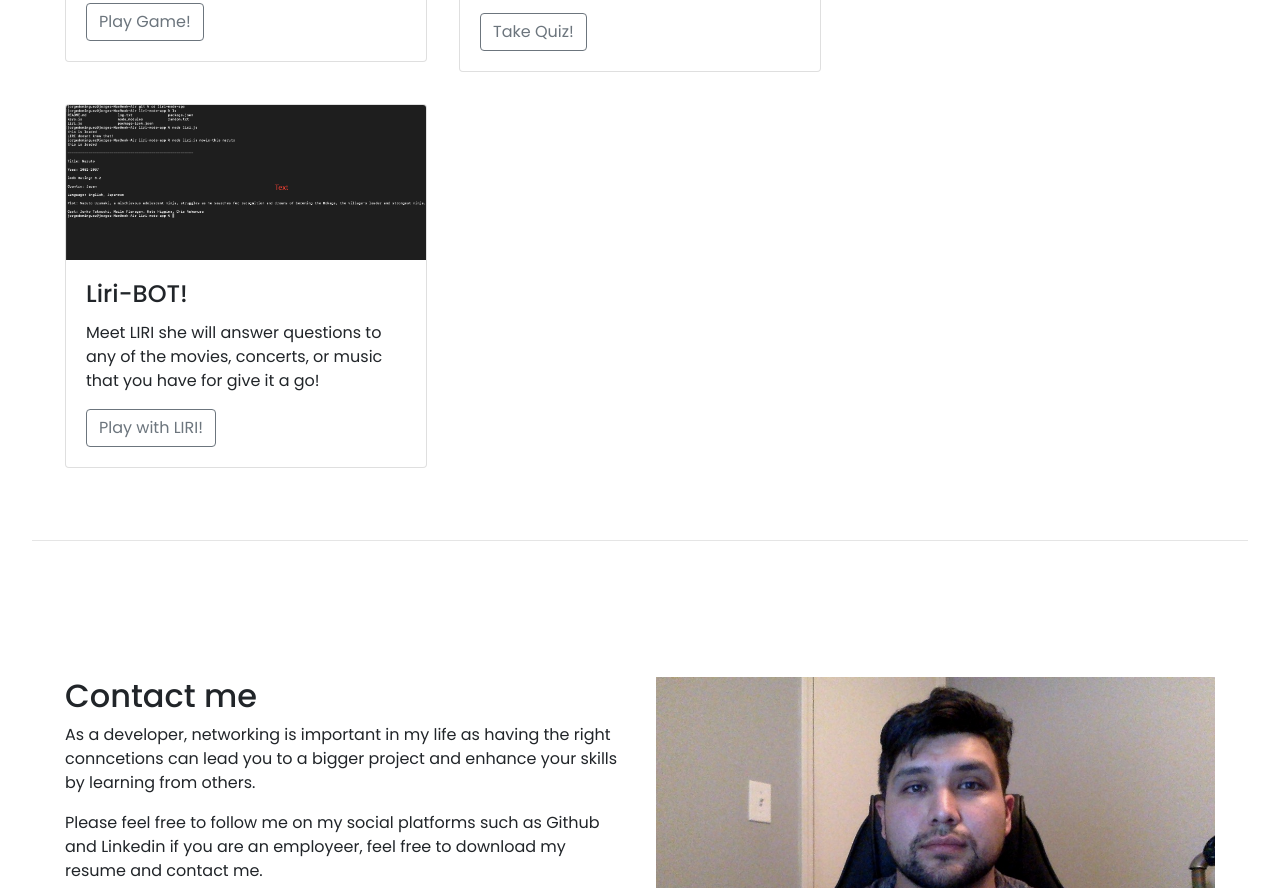
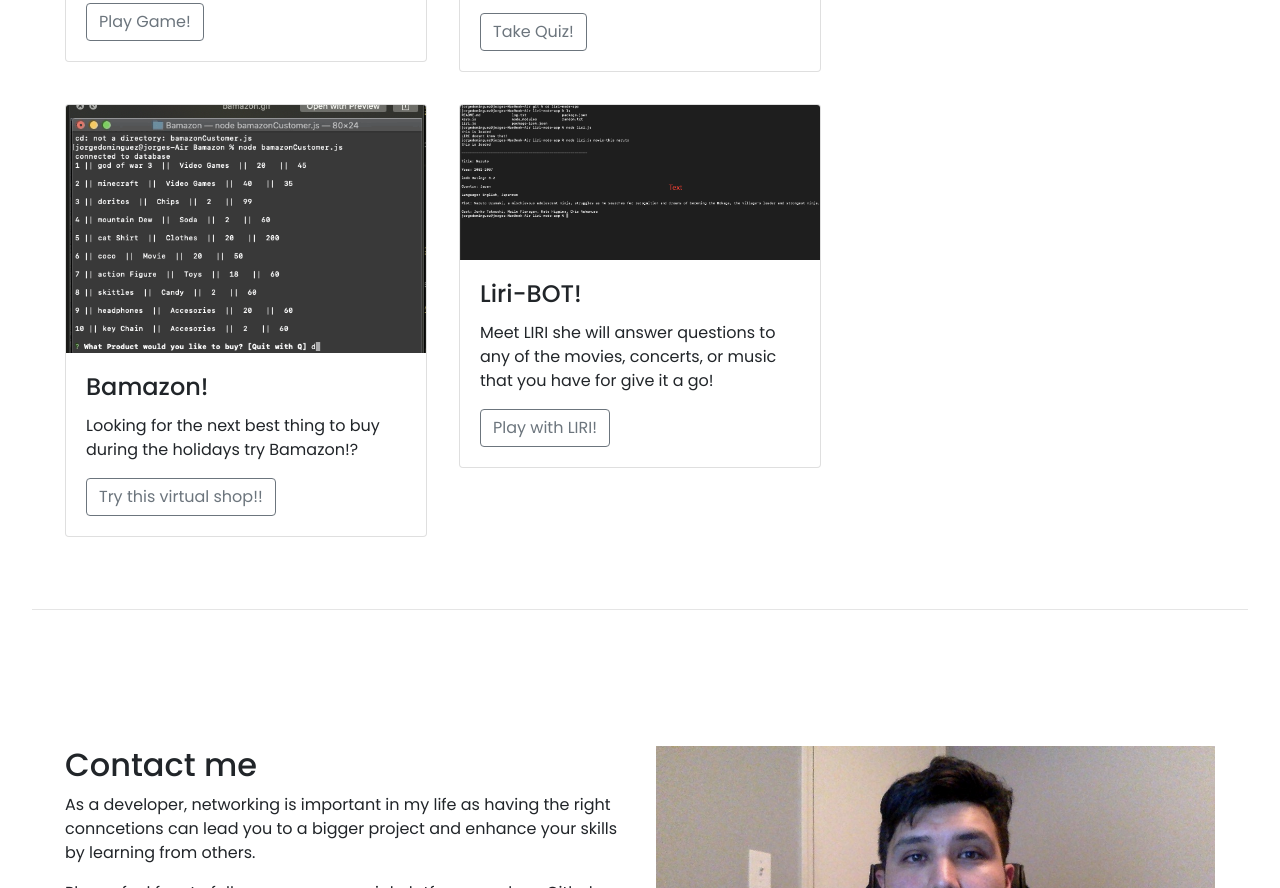
Before and after one commit to dominguez9421/improved-portfolio, a plain HTML site: page index.html in a window 1280 px wide. Shown: the part 2618-3506 px from the top of the page. Drawn offline with nearby package versions, Linux system fonts and the light colour scheme.

Commit message:
added new homework

```diff
--- a/index.html
+++ b/index.html
@@ -169,6 +169,9 @@
 				<div class="col-sm-6 col-md-3">
 					<img class="gif" src="./assets/images/gifs/giphy.gif">
 				</div>
+				<div class="col-sm-6 col-md-3">
+					<img class="gif" src="./assets/images/gifs/bamazon.gif">
+				</div>
 			</div>
 		</div>
 	</div>
@@ -221,6 +224,16 @@
 							database!</p>
 						<a href="https://dominguez9421.github.io/GIPHY-API/" class="btn btn-outline-secondary">Look for
 							your favorite Gifs!</a>
+					</div>
+				</div>
+			</div>
+			<div class="col-md-4">
+				<div class="card">
+					<img class="card-img-top" src="./assets/images/card5.png">
+					<div class="card-body">
+						<h4 class="card-title">Bamazon!</h4>
+						<p class="card-text">Looking for the next best thing to buy during the holidays try Bamazon!?</p>
+						<a href="https://dominguez9421.github.io/Bamazon/" class="btn btn-outline-secondary">Try this virtual shop!!</a>
 					</div>
 				</div>
 			</div>
```
Also changed, not shown: assets/images/card5.png (added), 1 other file.
